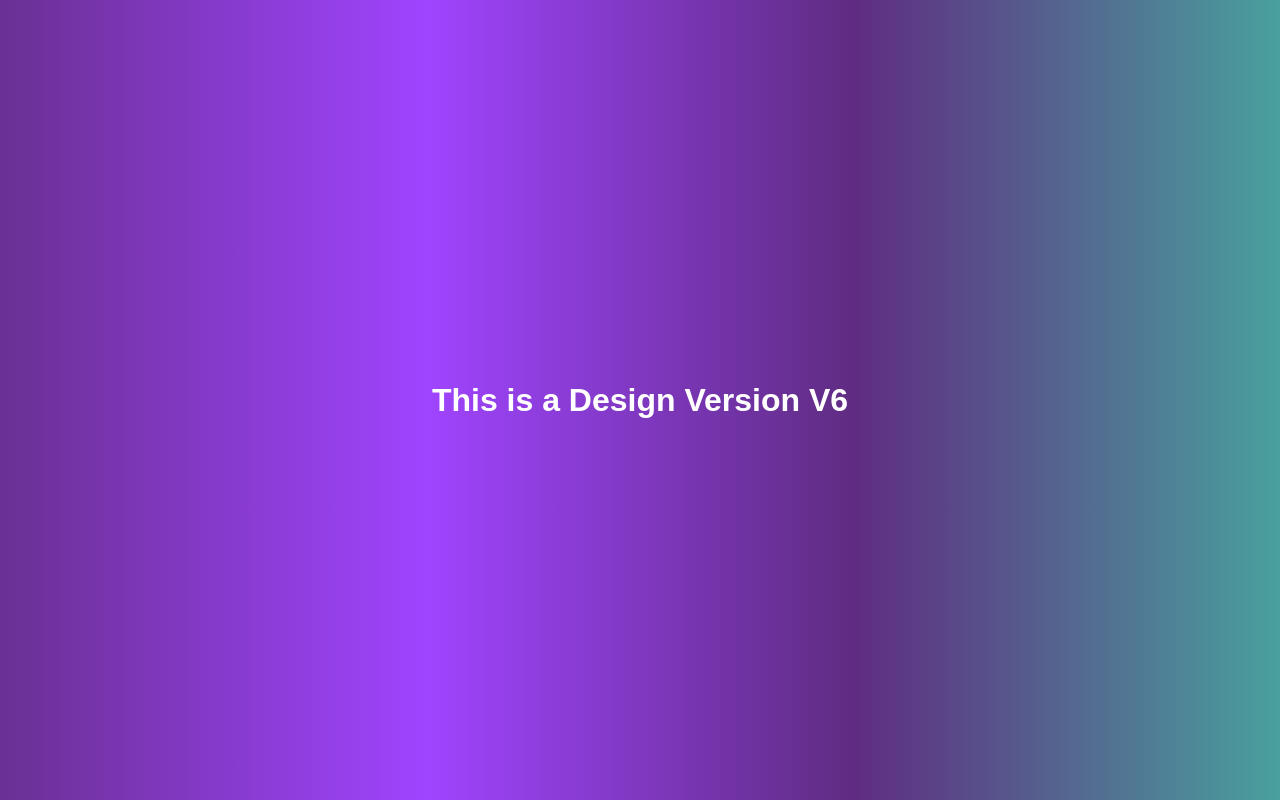
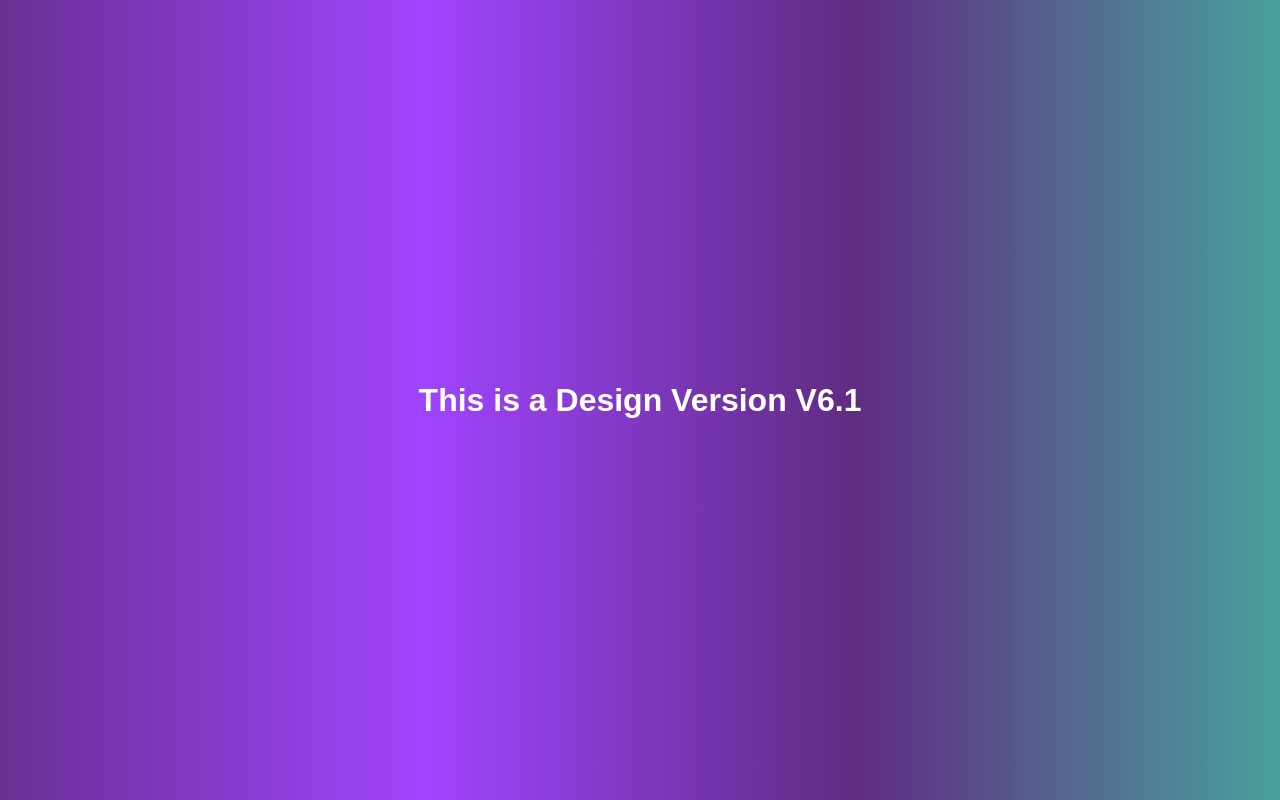
Before and after one commit to umakant222/myfolderUmakant, a plain HTML site: page index.html in a window 1280 px wide. Drawn offline with Linux system fonts and the light colour scheme.

Commit message:
Changed the version to 6.1

```diff
--- a/index.html
+++ b/index.html
@@ -9,7 +9,7 @@
 
 </head>
 <body>
-    <h1>This is a Design Version V6</h1>
+    <h1>This is a Design Version V6.1</h1>
 
 </body>
 </html>
```
